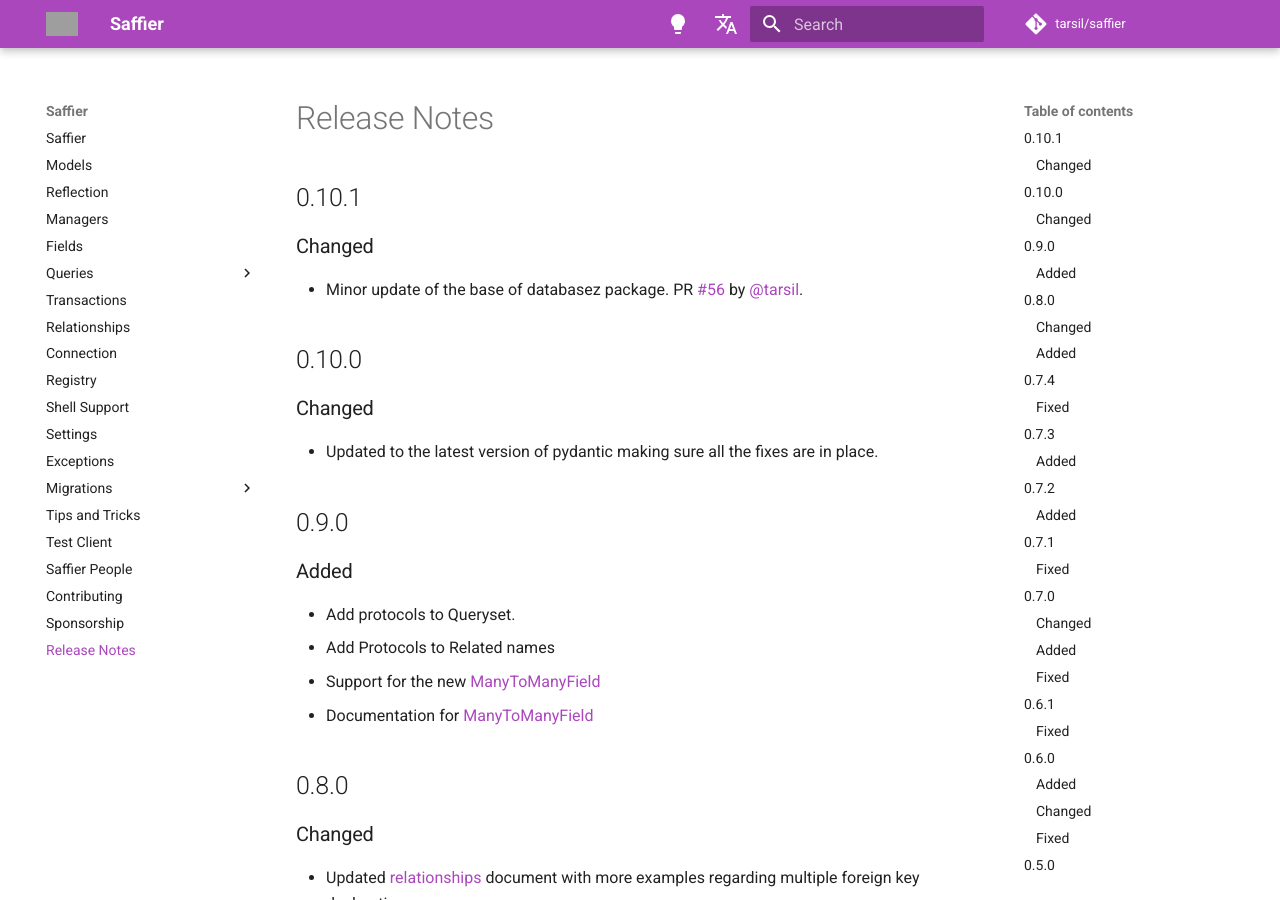
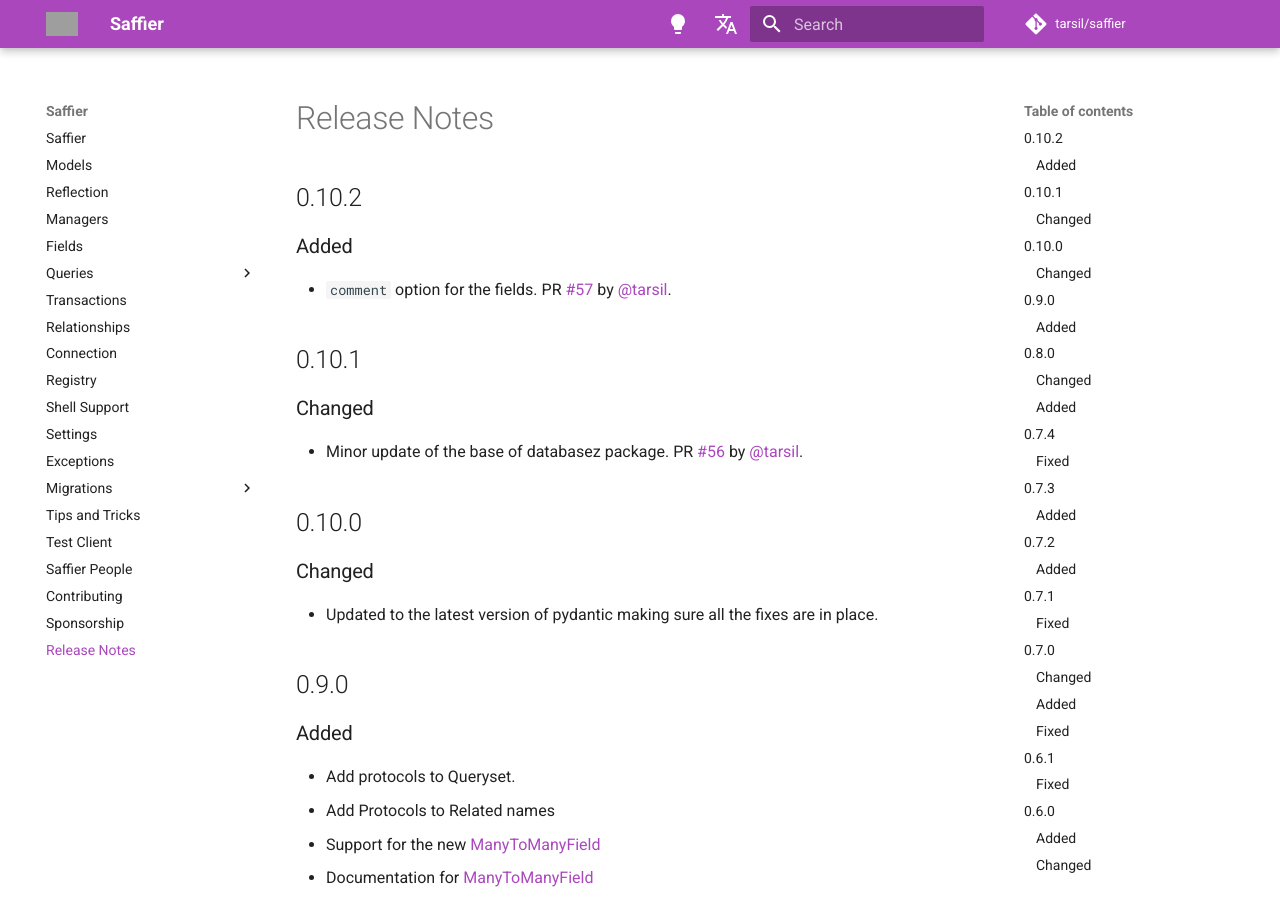
Before and after one commit to tarsil/saffier, an MkDocs documentation site: the page built from docs/release-notes.md, in a window 1280 px wide and 900 px high. Built offline with MkDocs 1.6.1 and Material for MkDocs 9.7.7, drawn with Linux system fonts in a browser that asks for light colours; comment, search, counter and statistics services are not loaded; grey boxes are pictures that could not be loaded.

Commit message:
🔝 Release 0.10.2

```diff
--- a/docs/release-notes.md
+++ b/docs/release-notes.md
@@ -1,4 +1,10 @@
 # Release Notes
+
+## 0.10.2
+
+### Added
+
+- `comment` option for the fields. PR [#57](https://github.com/tarsil/saffier/pull/57) by [@tarsil](https://github.com/tarsil).
 
 ## 0.10.1
 
--- a/saffier/__init__.py
+++ b/saffier/__init__.py
@@ -1,4 +1,4 @@
-__version__ = "0.10.1"
+__version__ = "0.10.2"
 
 from saffier.conf import settings
 from saffier.conf.global_settings import SaffierSettings
```
